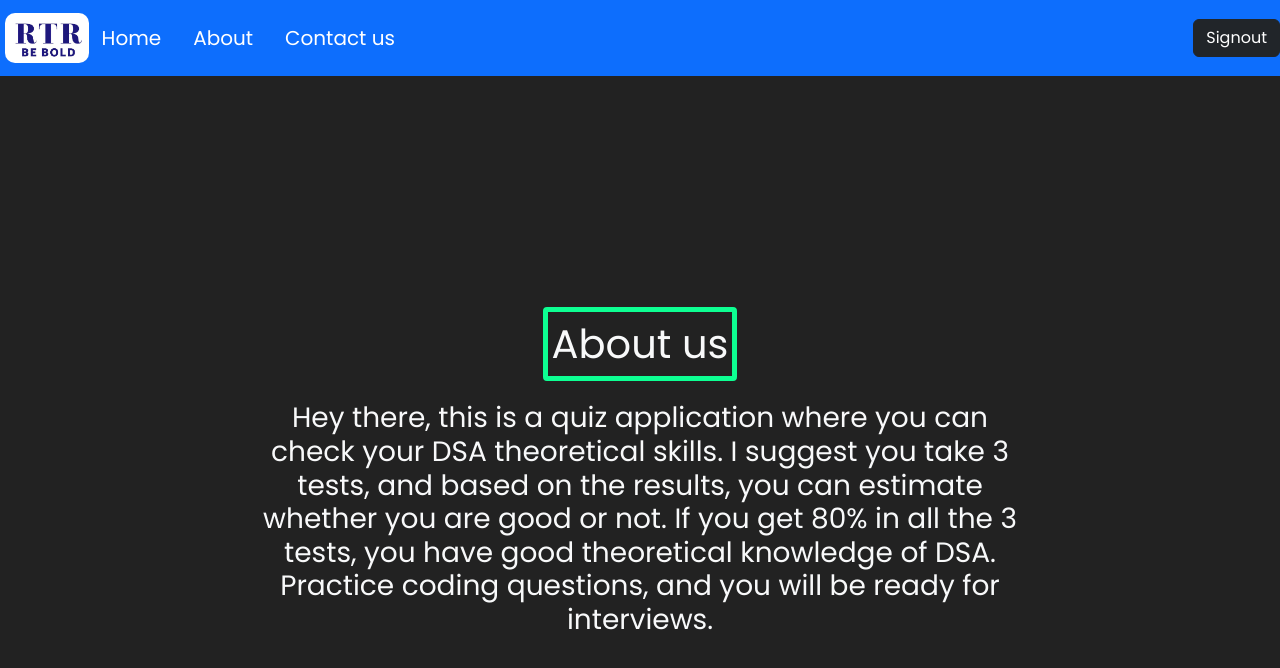
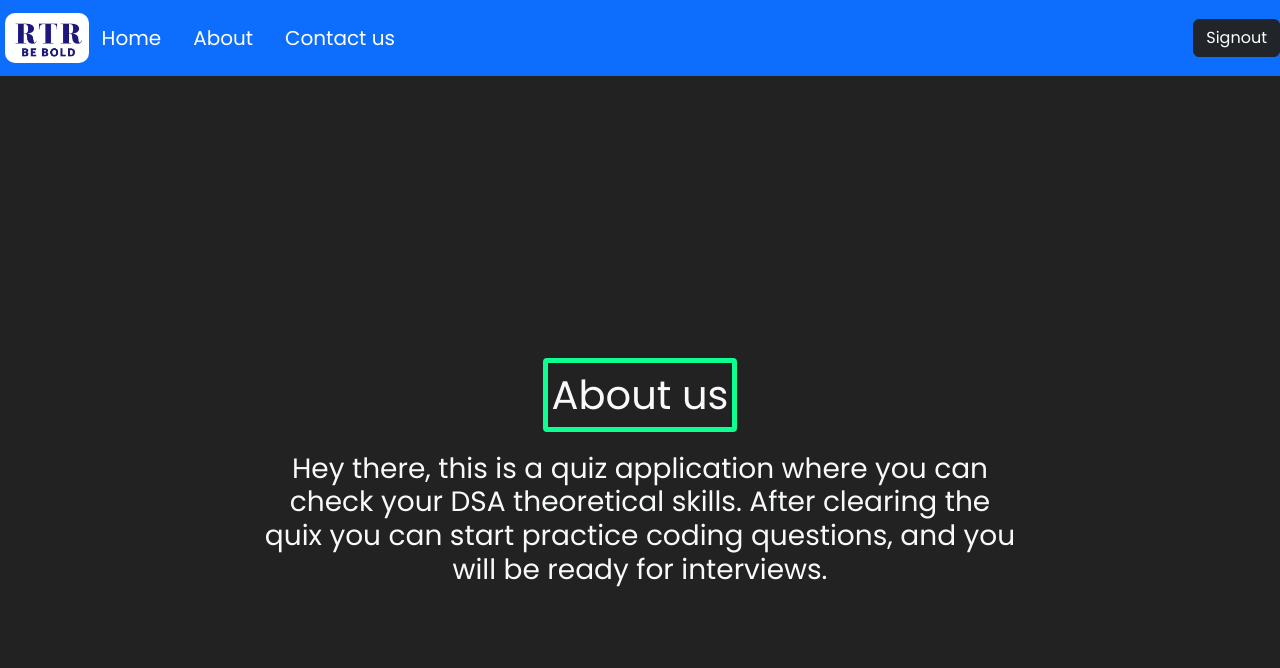
Before and after one commit to tejartr7/mern-quiz-app, a React (Create React App) app in the folder client/: page /about in a window 1280 px wide. Shown: the top 668 px of the page. Built offline with nearby package versions, Linux system fonts and the light colour scheme.

Commit message:
Update About.jsx

```diff
--- a/client/src/components/About.jsx
+++ b/client/src/components/About.jsx
@@ -6,7 +6,7 @@ const About = () => {
     <><Header /><div className='container d-flex flex-column justify-content-center align-items-center vh-100'>
       <h1 className='title text-light'>About us</h1>
       <h3 className='text-light text-center'>
-        Hey there, this is a quiz application where you can check your DSA theoretical skills. I suggest you take 3 tests, and based on the results, you can estimate whether you are good or not. If you get 80% in all the 3 tests, you have good theoretical knowledge of DSA. Practice coding questions, and you will be ready for interviews.
+        Hey there, this is a quiz application where you can check your DSA theoretical skills. After clearing the quix you can start practice coding questions, and you will be ready for interviews.
       </h3>
     </div></>
   );
```
